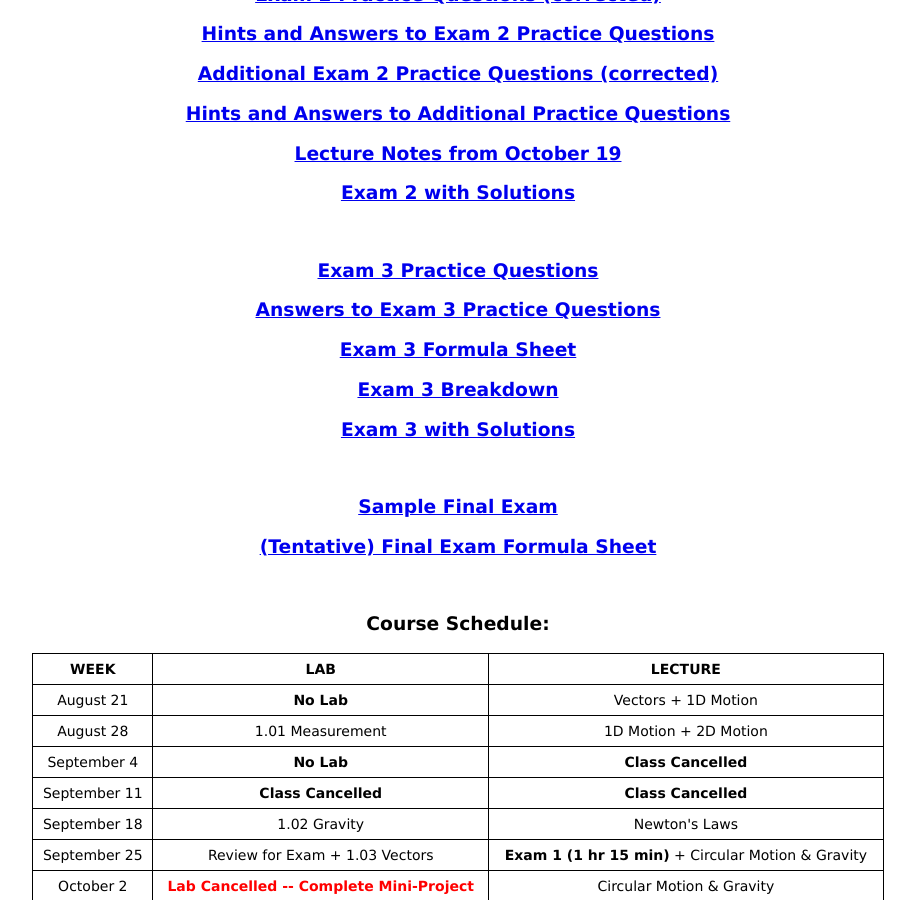
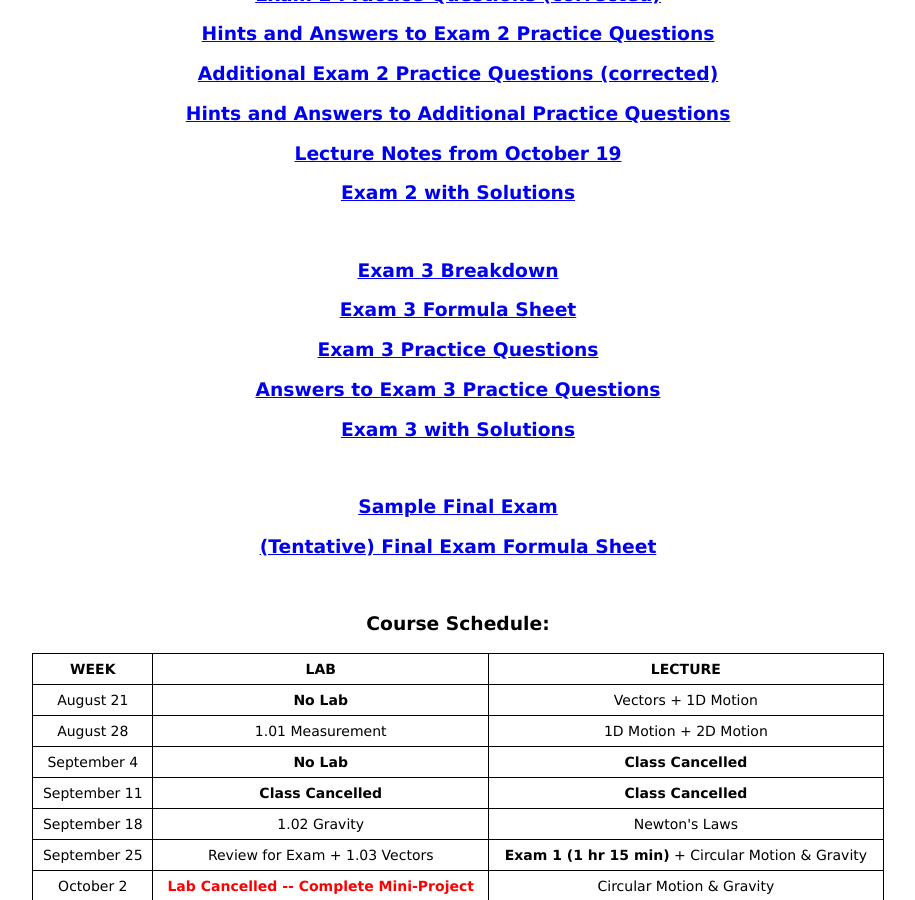
Before and after one commit to dhlaurence/dhlaurence.github.io, a Jekyll site: the page built from teaching/phys2350fall17.html, in a window 1280 px wide and 900 px high, scrolled down 654 px. Shown: the whole window, without its empty margins (182-1097 px from the left). Built offline with Jekyll 4.4.1, drawn with Linux system fonts in a browser that asks for light colours; some of the changed lines change nothing that is shown.

Commit message:
Update phys2350fall17.html

```diff
--- a/teaching/phys2350fall17.html
+++ b/teaching/phys2350fall17.html
@@ -69,11 +69,7 @@ title: PHYS2350Fall2017
   <br>
 
   <h3>
-    <center><a target="_blank" href="http://www.blazartheory.com/files/PHYS2350_Fall_2017_Exam_3_Review_Questions.pdf">Exam 3 Practice Questions</a></center>
-  </h3>
-
-  <h3>
-    <center><a target="_blank" href="http://www.blazartheory.com/files/PHYS2350_Fall_2017_Exam_3_Review_Questions_SOLUTIONS.pdf">Answers to Exam 3 Practice Questions</a></center>
+    <center><a target="_blank" href="http://www.blazartheory.com/files/PHYS2350_Fall_2017_Exam_3_Breakdown.pdf">Exam 3 Breakdown</a></center>
   </h3>
 
   <h3>
@@ -81,7 +77,11 @@ title: PHYS2350Fall2017
   </h3>
 
   <h3>
-    <center><a target="_blank" href="http://www.blazartheory.com/files/PHYS2350_Fall_2017_Exam_3_Breakdown.pdf">Exam 3 Breakdown</a></center>
+    <center><a target="_blank" href="http://www.blazartheory.com/files/PHYS2350_Fall_2017_Exam_3_Review_Questions.pdf">Exam 3 Practice Questions</a></center>
+  </h3>
+
+  <h3>
+    <center><a target="_blank" href="http://www.blazartheory.com/files/PHYS2350_Fall_2017_Exam_3_Review_Questions_SOLUTIONS.pdf">Answers to Exam 3 Practice Questions</a></center>
   </h3>
 
   <h3>
```
